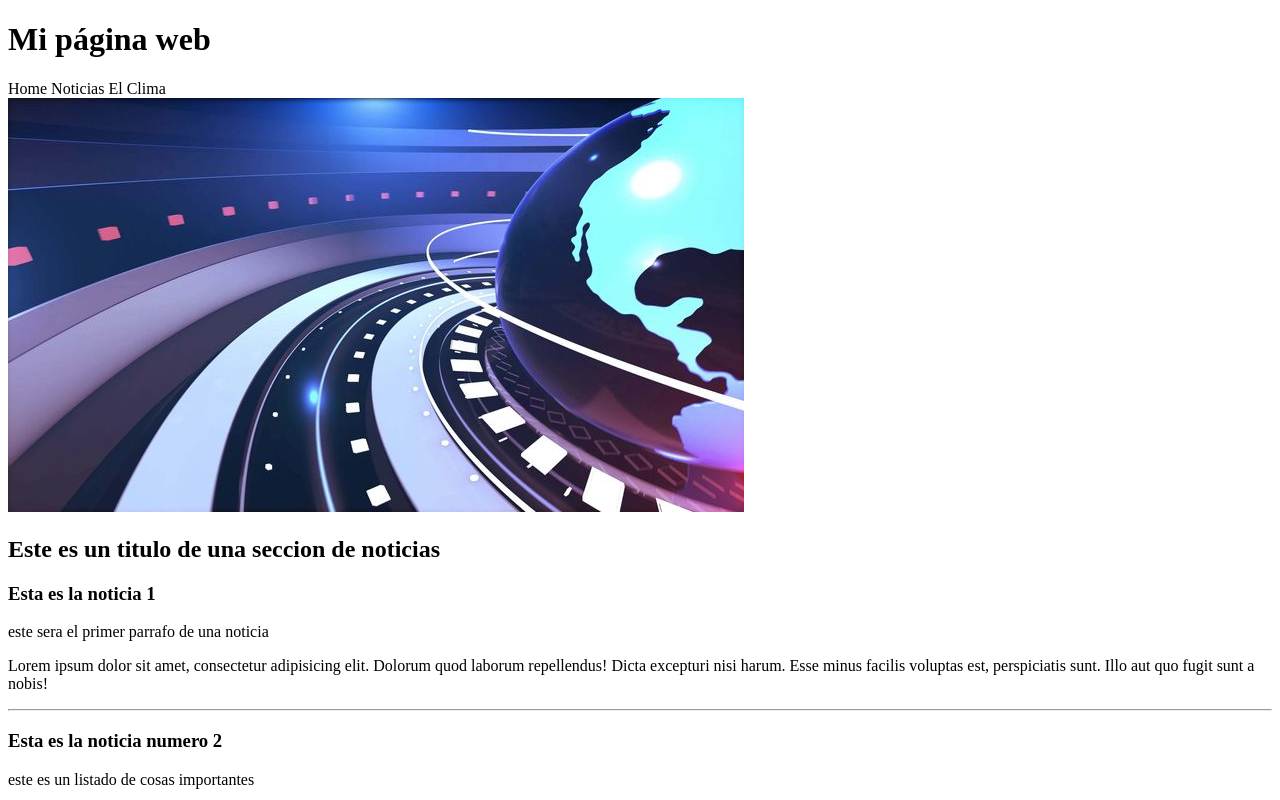
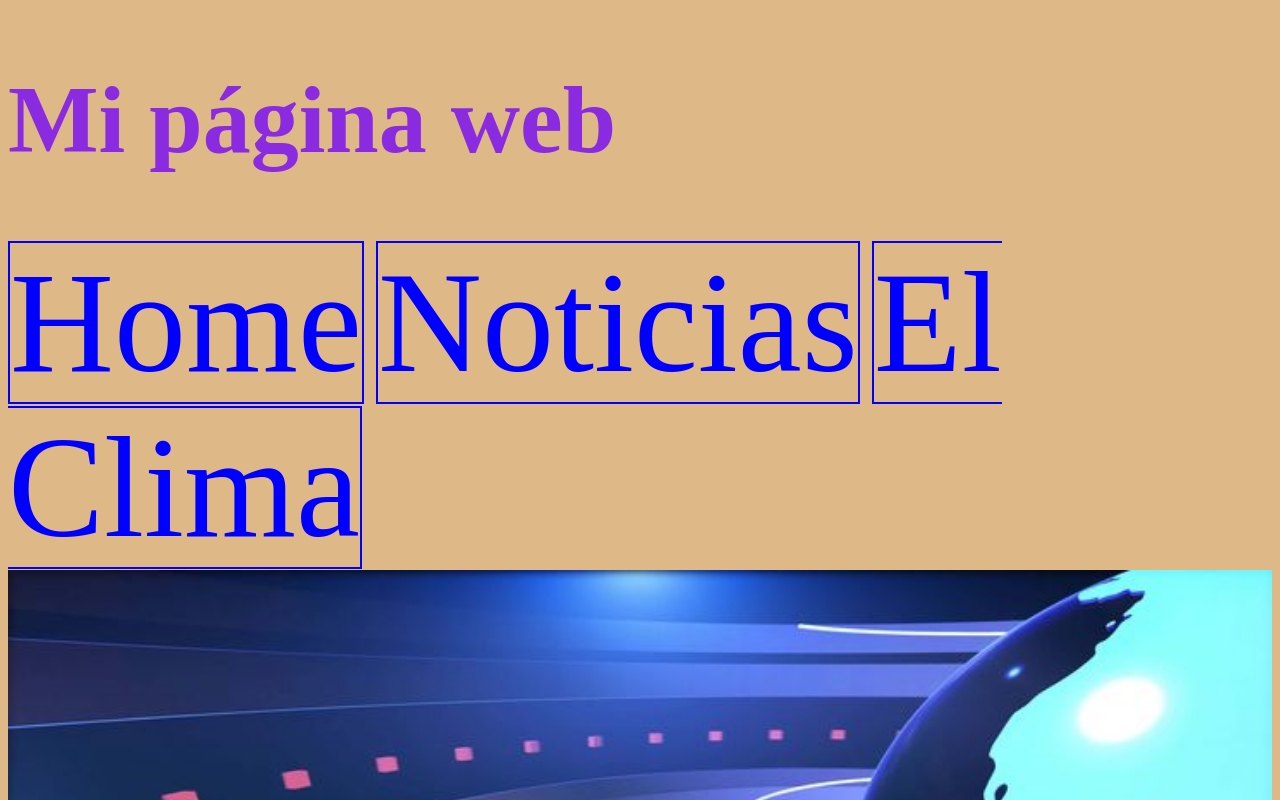
Before and after one commit to FranciscoSSequeira/paginaWebHenry, a plain HTML site: page index.html in a window 1280 px wide. Shown: the top 800 px of the page. Drawn offline with Linux system fonts and the light colour scheme.

Commit message:
agregado de css

```diff
--- a/index.html
+++ b/index.html
@@ -4,22 +4,27 @@
     <meta charset="UTF-8">
     <meta name="viewport" content="width=device-width, initial-scale=1.0">
     <title>Mi pagina Web</title>
+    <link rel="stylesheet" type="text/css" href="style/style.css" />
 </head>
-<body>
+<body class="fondo">
 
     <header>
-        <!-- header es el encabezado. ordena el codigo -->
-        <h1>Mi página web</h1>
+        <div class="miTexto">
 
-        <!-- etiqueta para textos cortos para que no ocupe el ancho completo -->
-        <span>Home</span>
-        <span>Noticias</span>
-        <span>El Clima</span>
+            <!-- header es el encabezado. ordena el codigo -->
+            <h1>Mi página web</h1>
+
+            <!-- etiqueta para textos cortos para que no ocupe el ancho completo -->
+            <span id="principal">Home</span>
+            <span id="principal">Noticias</span>
+            <span id="principal">El Clima</span>
+
+        </div>
     </header>
 
     <main>
 
-        <img src="./imgNoticias2.png" alt="">
+        <img src="./imgNoticias2.png" alt="" class="logo">
         <!-- img tiene atributo: src -->
 
         <section>
--- /dev/null
+++ b/style/style.css
@@ -0,0 +1,34 @@
+.fondo{
+    background-color: burlywood;
+}
+.miTexto{
+    font-size: 3em;
+    color:blueviolet;
+}
+h2{
+    background-color: blue;
+}
+#principal{
+    color: blue;
+    font-size: 3em;
+    border: 2px solid;
+    width: 65vw;
+    /* viewport width */
+    margin: auto;
+    padding: auto;
+}
+.logo{
+    width: 100%;
+}
+.cards{
+    border: 2px solid black;
+    width: fit-content;
+    padding: 0px 1em 1em 1em;
+    border-radius: 15%;
+    transition: 1s;
+}
+/* hover es cuando se pasa el mouse por arriba */
+.cards:hover{
+    background-color: yellow ;
+
+}
```
